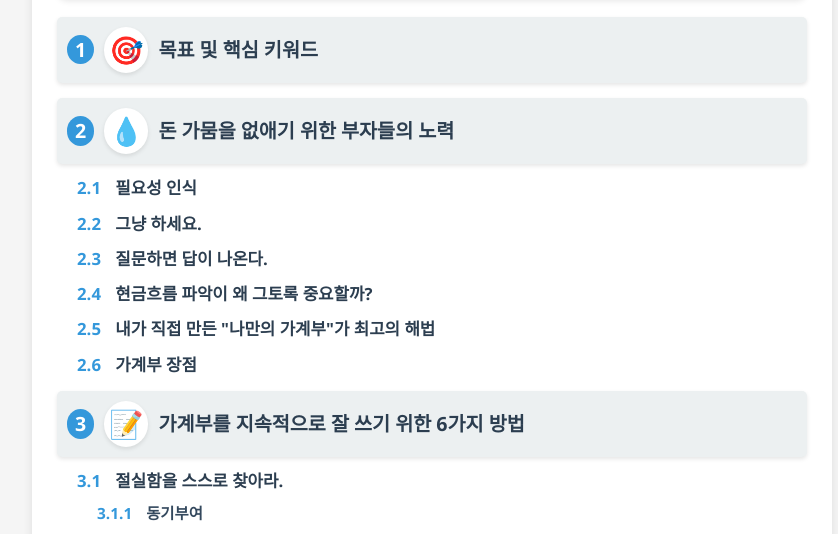
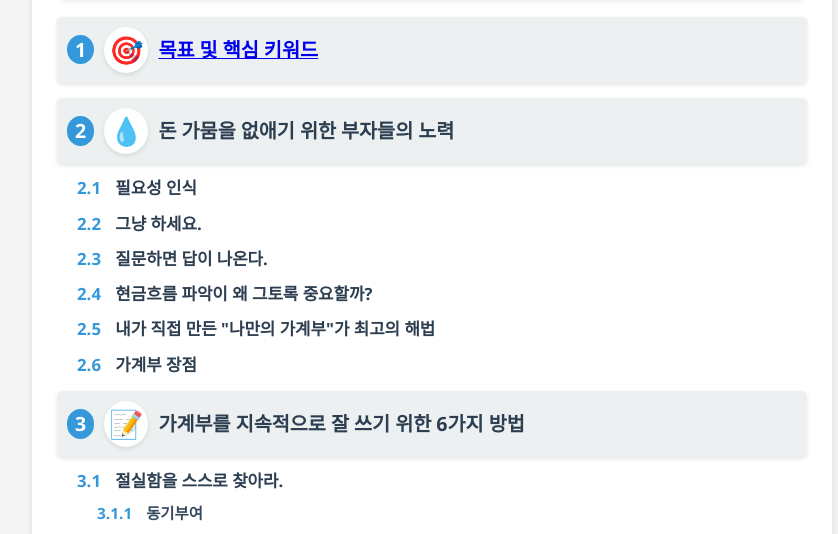
Before and after one commit to kjasset/yettie, a plain HTML site: page chapter-6-webpage.html in a window 1280 px wide. Shown: the part 251-785 px from the top of the page, without its empty margins (208-1046 px from the left). Drawn offline with Linux system fonts and the light colour scheme.

Commit message:
Add files via upload

```diff
--- a/chapter-6-webpage.html
+++ b/chapter-6-webpage.html
@@ -121,7 +121,7 @@
             <span class="main-title">연금 자산 만들기:<br><a href="https://brunch.co.kr/@yettie/230">부자들이 실천하는 재무관리 습관</a></span>
         </h1>
 
-        <h2><span class="number">1</span><span class="emoji">🎯</span> 목표 및 핵심 키워드</h2>
+        <h2><span class="number">1</span><span class="emoji">🎯</span> <a href="https://brunch.co.kr/@yettie/231">목표 및 핵심 키워드</a></h2>
 
         <h2><span class="number">2</span><span class="emoji">💧</span> 돈 가뭄을 없애기 위한 부자들의 노력</h2>
         <h3><span class="number">2.1</span> 필요성 인식</h3>
```
